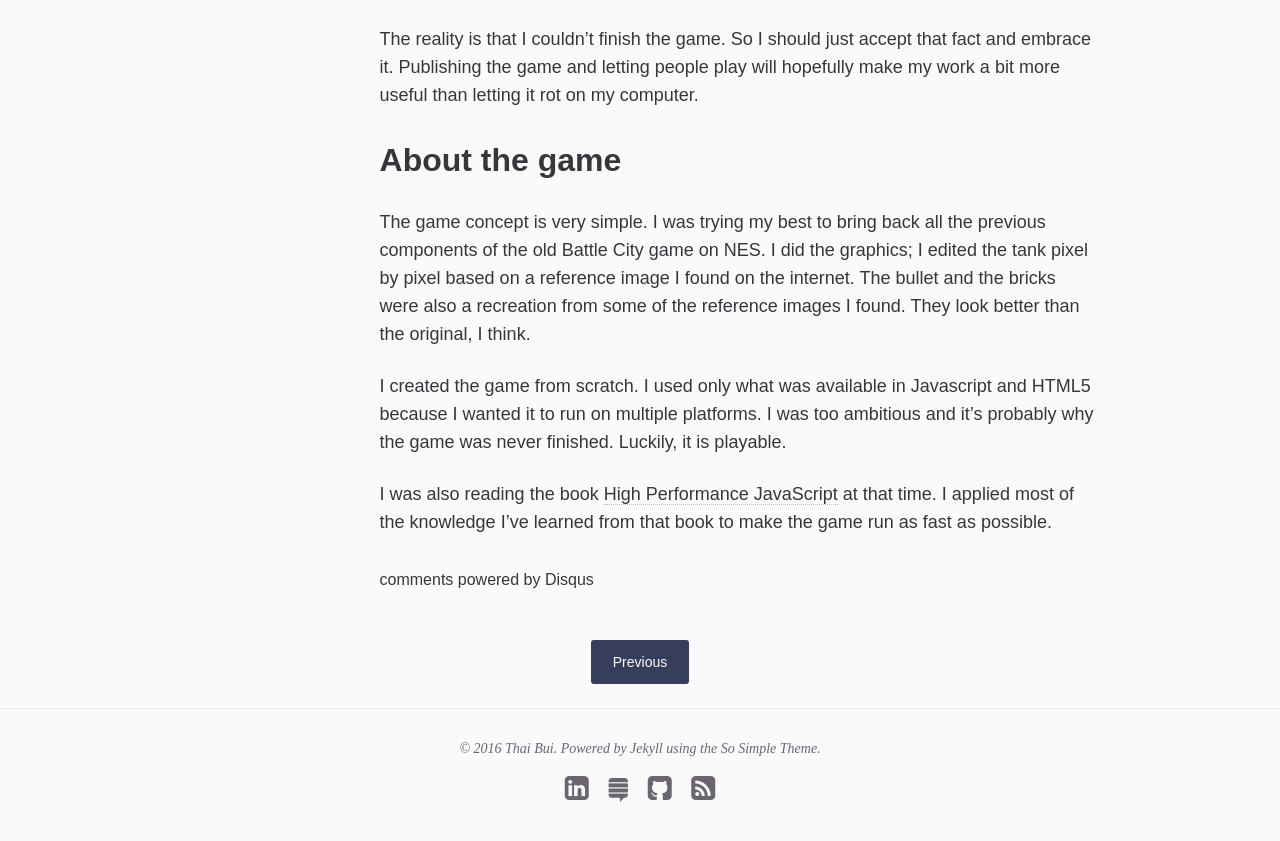
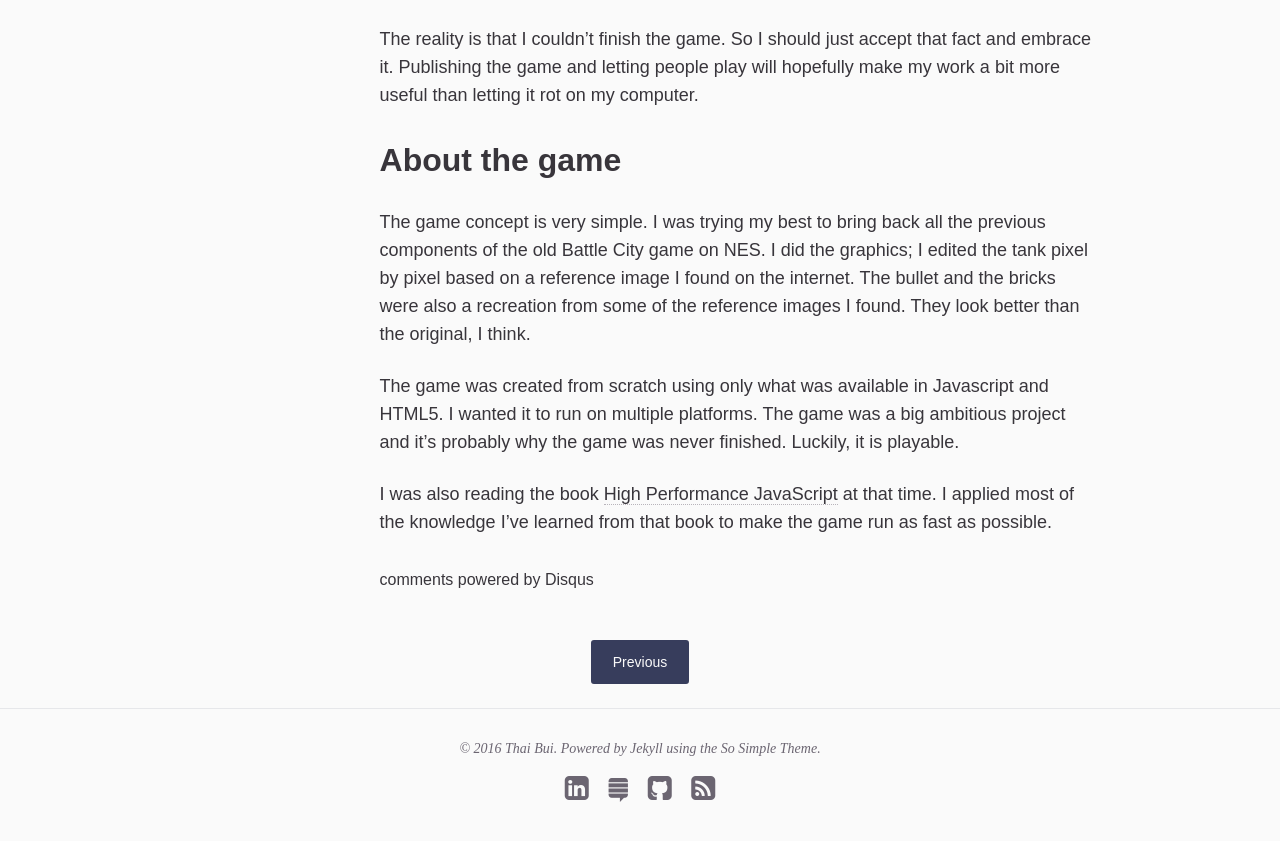
Before and after one commit to thaibui/thaibui.github.io, a Jekyll site: the page built from _posts/2016-04-30-bringing-battle-city-back.md, in a window 1280 px wide and 900 px high, scrolled down 748 px. Shown: the top 841 px of the window. Built offline with Jekyll 4.4.1, drawn with Linux system fonts in a browser that asks for light colours; nearby versions of some CDN libraries; comment, search, counter and statistics services are not loaded.

Commit message:
Update battle city post

```diff
--- a/_posts/2016-04-30-bringing-battle-city-back.md
+++ b/_posts/2016-04-30-bringing-battle-city-back.md
@@ -35,9 +35,9 @@ edited the tank pixel by pixel based on a reference image I found on the interne
 The bullet and the bricks were also a recreation from some of the reference images
 I found. They look better than the original, I think.
 
-I created the game from scratch. I used only what was available in Javascript and
-HTML5 because I wanted it to run on multiple platforms. I was too ambitious and
-it's probably why the game was never finished. Luckily, it is playable.
+The game was created from scratch using only what was available in Javascript and
+HTML5. I wanted it to run on multiple platforms. The game was a big ambitious
+project and it's probably why the game was never finished. Luckily, it is playable.
 
 I was also reading the book [High Performance
 JavaScript](http://shop.oreilly.com/product/9780596802806.do) at that time. I
```
